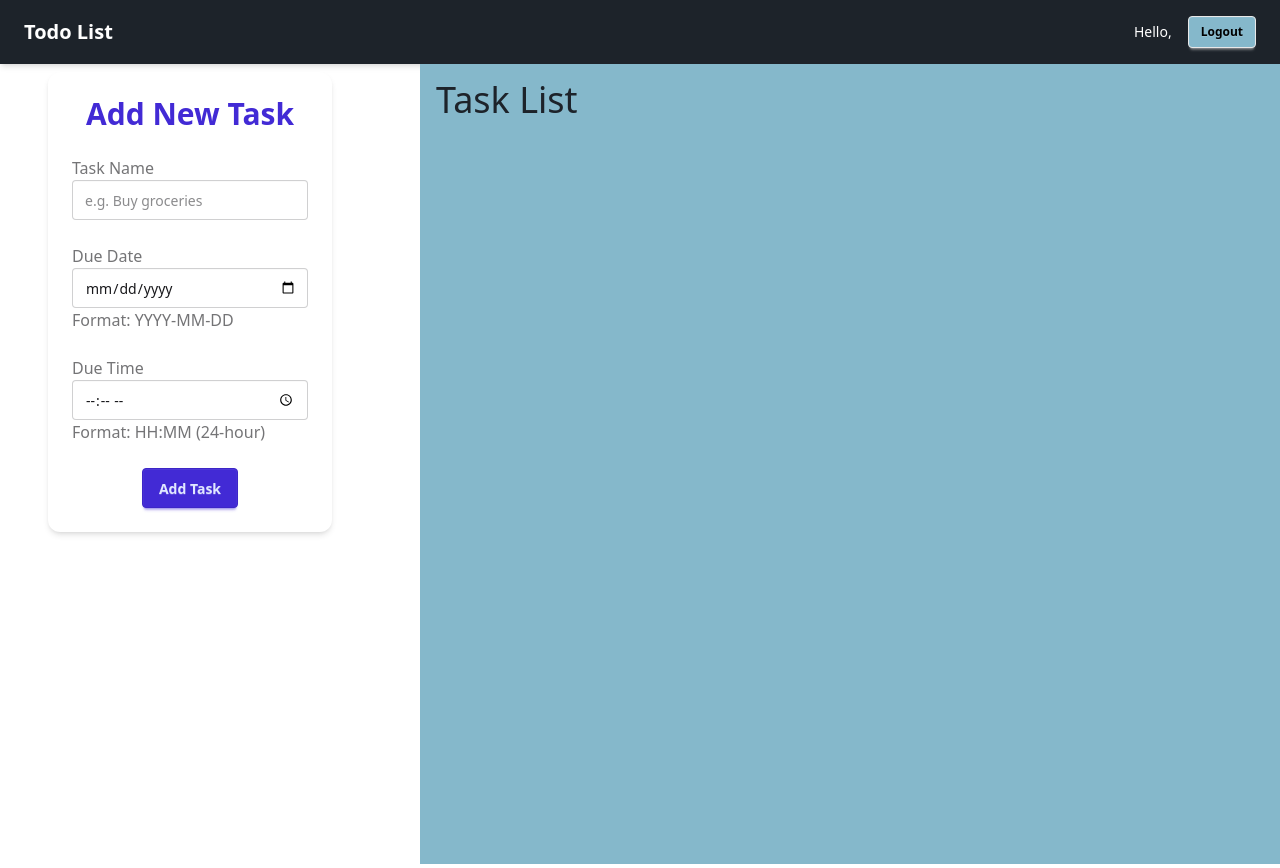
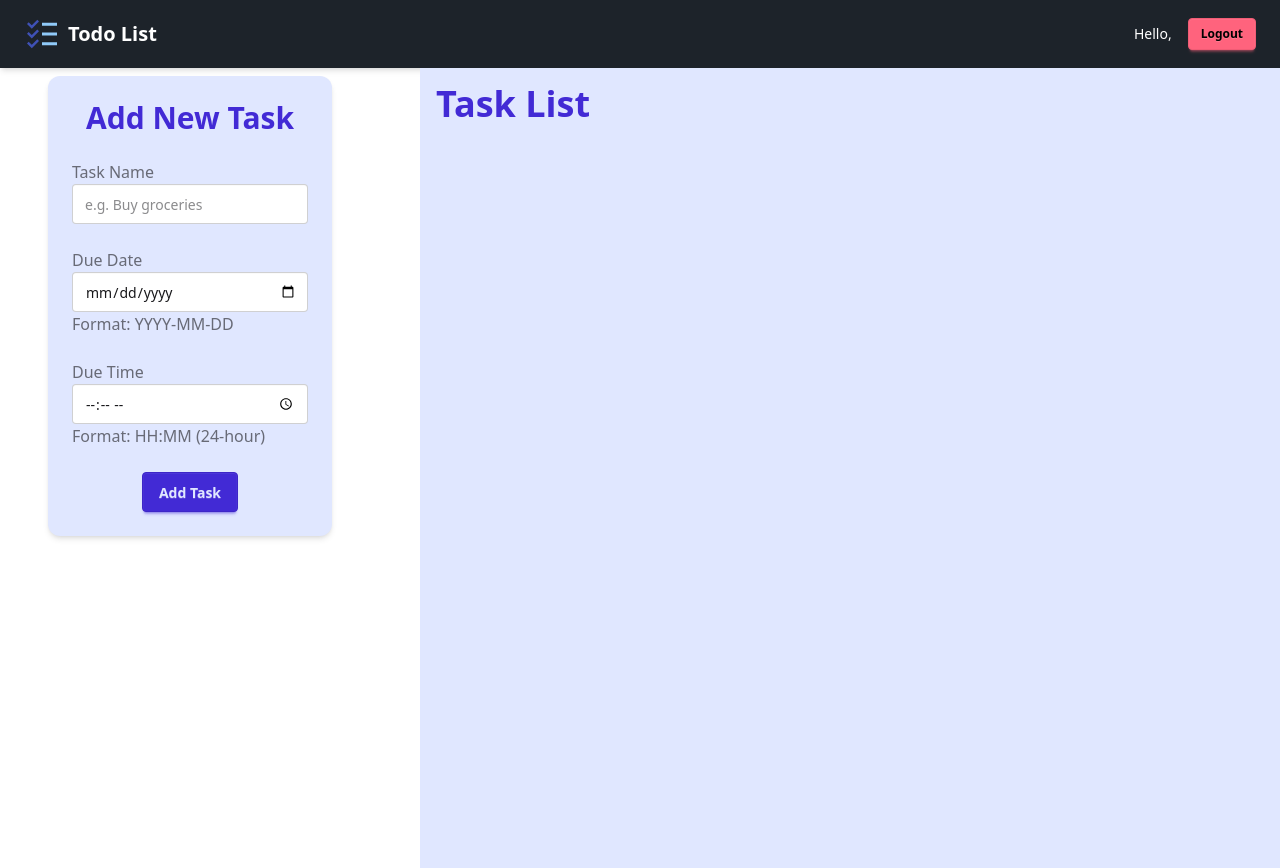
Before and after one commit to Qwadjou-dan/TodoList-CompleteApp, a React (Vite) app: page /tasks in a window 1280 px wide. Built offline with nearby package versions, Linux system fonts and the light colour scheme.

Commit message:
Genaral styling done, color changes, icons added, font sizes changes

```diff
--- a/src/components/navbar/Navbar.jsx
+++ b/src/components/navbar/Navbar.jsx
@@ -1,5 +1,6 @@
 import React, { useState, useEffect } from "react";
 import { useNavigate } from "react-router-dom";
+import { FcTodoList } from "react-icons/fc";
 
 const Navbar = () => {
   const navigate = useNavigate();
@@ -20,13 +21,16 @@ const Navbar = () => {
 
   return (
     <nav className="flex items-center justify-between px-6 py-4 bg-[#1D232A] text-white shadow-md">
-      <h1 className="text-xl font-bold">Todo List</h1>
+      <div className="flex items-center text-4xl gap-2">
+        <FcTodoList />
+        <h1 className="text-xl font-bold">Todo List</h1>
+      </div>
 
       <div className="flex items-center gap-4">
         <span className="text-sm font-medium">Hello, {username}</span>
         <button
           onClick={handleLogout}
-          className="btn btn-sm bg-[#85B8CB] text-black hover:bg-[#6aa7bd]"
+          className="btn btn-sm btn-error text-black hover:bg-[#DC2626]"
         >
           Logout
         </button>
--- a/src/components/tasks/editTask/EditTask.jsx
+++ b/src/components/tasks/editTask/EditTask.jsx
@@ -48,7 +48,7 @@ export const EditTask = ({ task, handleEditTask }) => {
             </button>
           </form>
 
-          <h2 className="text-3xl font-semibold text-[#85B8CB] mb-6">
+          <h2 className="text-3xl font-semibold text-primary mb-6">
             Edit Task Info
           </h2>
 
@@ -73,7 +73,9 @@ export const EditTask = ({ task, handleEditTask }) => {
                 value={date}
                 onChange={(e) => setDate(e.target.value)}
               />
-              <span className="label-text-alt">Format: YYYY-MM-DD</span>
+              <span className="label-text-alt block mt-1  text-gray-400 text-sm">
+                Format: DD-MM-YYYY
+              </span>
             </label>
 
             <label className="form-control w-full">
@@ -84,13 +86,12 @@ export const EditTask = ({ task, handleEditTask }) => {
                 value={time}
                 onChange={(e) => setTime(e.target.value)}
               />
-              <span className="label-text-alt">Format: HH:MM (24-hour)</span>
+              <span className="label-text-alt text-gray-400 text-sm">
+                Format: HH:MM (24-hour)
+              </span>
             </label>
 
-            <button
-              type="submit"
-              className="btn bg-[#85B8CB] text-black w-full"
-            >
+            <button type="submit" className="btn bg-primary text-white w-full">
               Save Changes
             </button>
           </form>
--- a/src/components/tasks/inputTask/InputTask.jsx
+++ b/src/components/tasks/inputTask/InputTask.jsx
@@ -31,7 +31,7 @@ const InputItems = ({ handleNewTask }) => {
   };
 
   return (
-    <div className="w-full max-w-2xl mx-auto p-6 bg-base-100 rounded-xl shadow-md">
+    <div className="w-full max-w-2xl mx-auto p-6 bg-primary-content rounded-xl shadow-md">
       <h1 className="text-3xl font-bold text-primary mb-6 text-center">
         Add New Task
       </h1>
--- a/src/components/tasks/taskList/TaskList.jsx
+++ b/src/components/tasks/taskList/TaskList.jsx
@@ -58,7 +58,7 @@ const TaskList = ({
 
               <button
                 onClick={() => handleDeleteTask(task.id)}
-                className="btn btn-error border-none"
+                className="btn btn-error hover:bg-[#DC2626] border-none"
               >
                 <span className="hidden md:inline">Delete</span>
                 <MdDelete className="md:hidden text-lg" />
--- a/src/components/tasks/taskPage/TaskPage.jsx
+++ b/src/components/tasks/taskPage/TaskPage.jsx
@@ -33,8 +33,8 @@ const TaskPage = () => {
         <div className="sm:w-[300px] p-2 w-full">
           <InputTask handleNewTask={handleNewTask} />
         </div>
-        <div className="flex-1 bg-[#85B8CB] p-4">
-          <h1 className="text-4xl mb-10 text-[#1D232A]">Task List</h1>
+        <div className="flex-1 bg-primary-content p-4">
+          <h1 className="text-4xl font-bold mb-10 text-primary">Task List</h1>
           <TaskList
             tasks={tasks}
             handleDeleteTask={handleDeleteTask}
```
